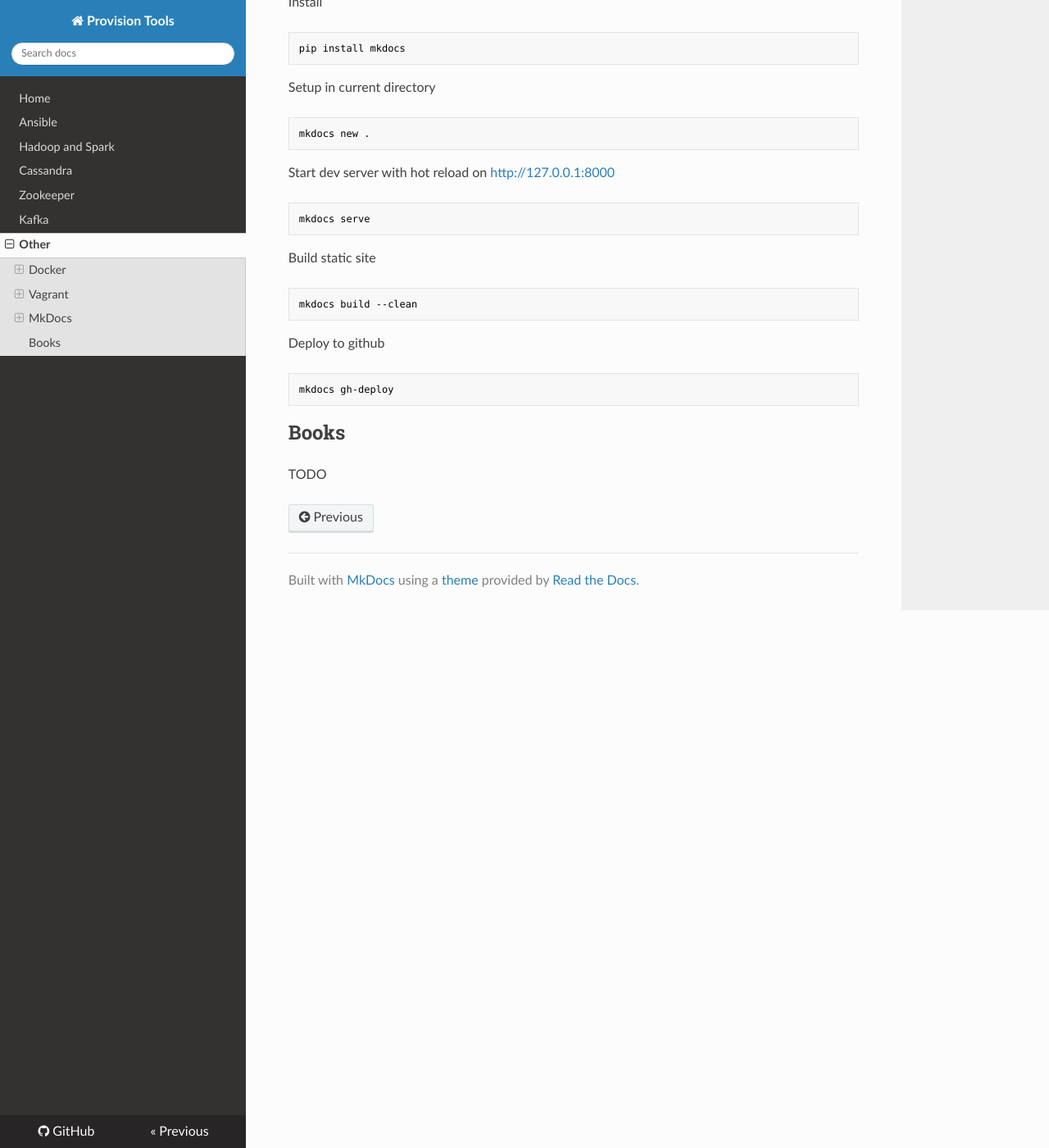
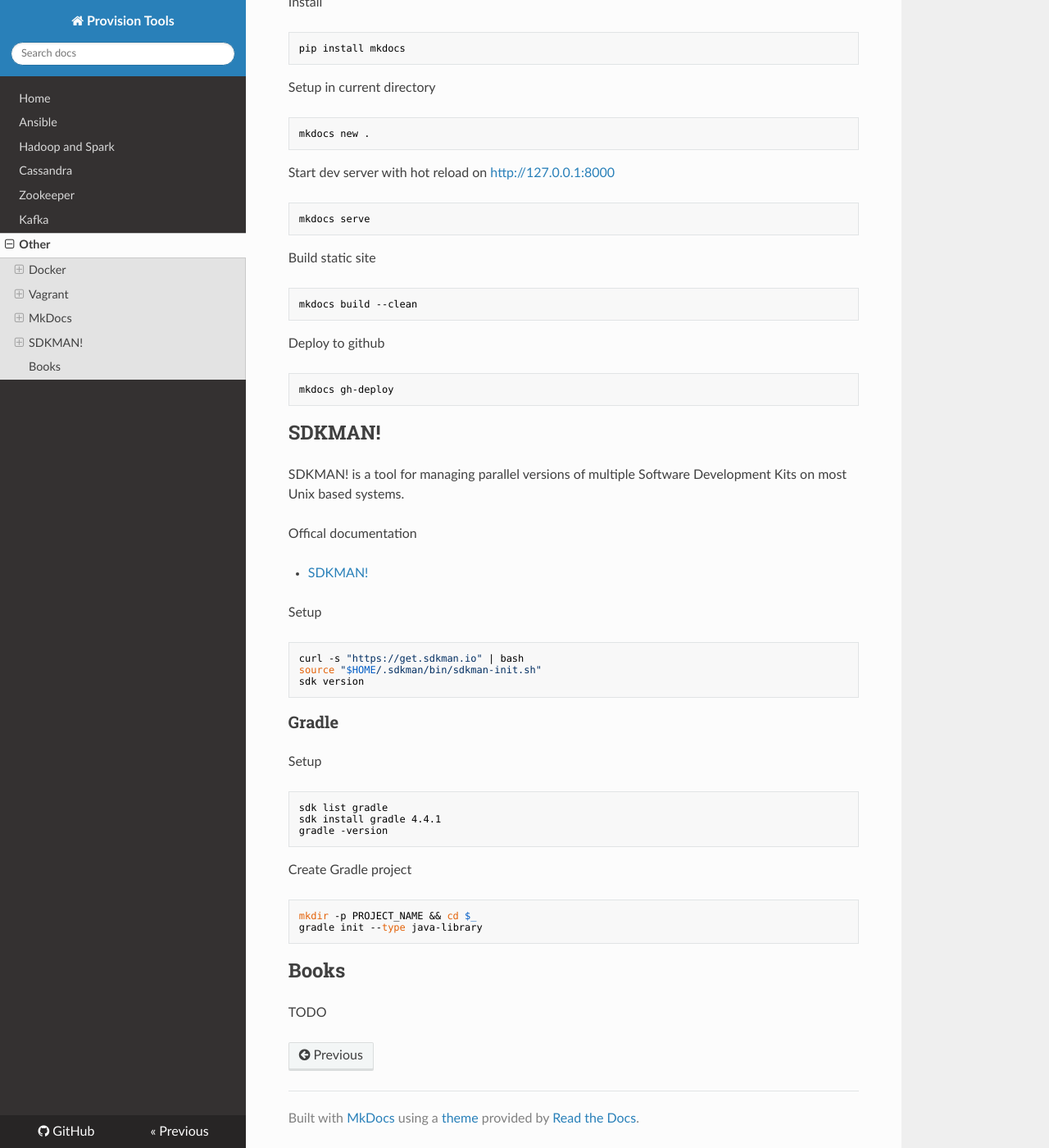
Before and after one commit to niqdev/devops, an MkDocs documentation site: the page built from docs/other.md, in a window 1280 px wide and 1400 px high, scrolled down 1565 px. Shown: the whole window at 82% size. Built offline with MkDocs 1.6.1, drawn with Linux system fonts in a browser that asks for light colours; nearby versions of some CDN libraries; old or Windows-style settings are respelled for this version of MkDocs.

Commit message:
doc: updare other

````diff
--- a/docs/other.md
+++ b/docs/other.md
@@ -85,6 +85,36 @@ Deploy to github
 mkdocs gh-deploy
 ```
 
+## SDKMAN!
+
+SDKMAN! is a tool for managing parallel versions of multiple Software Development Kits on most Unix based systems.
+
+Offical documentation
+
+* [SDKMAN!](http://sdkman.io)
+
+Setup
+```
+curl -s "https://get.sdkman.io" | bash
+source "$HOME/.sdkman/bin/sdkman-init.sh"
+sdk version
+```
+
+### Gradle
+
+Setup
+```bash
+sdk list gradle
+sdk install gradle 4.4.1
+gradle -version
+```
+
+Create Gradle project
+```bash
+mkdir -p PROJECT_NAME && cd $_
+gradle init --type java-library
+```
+
 ## Books
 
 TODO
````
